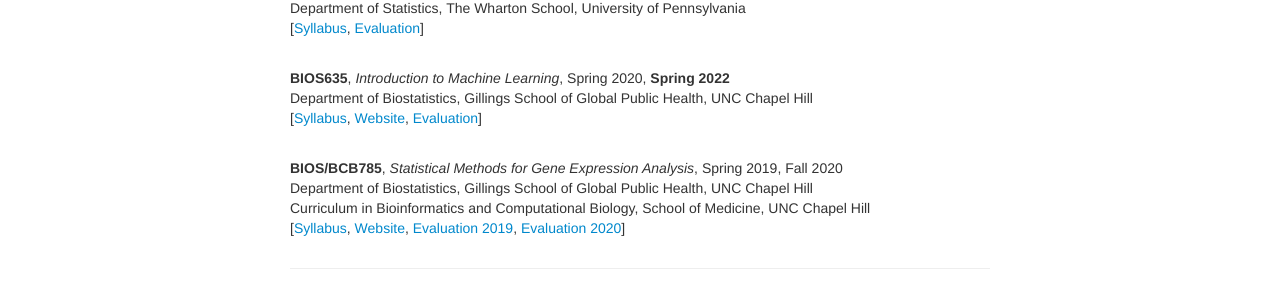
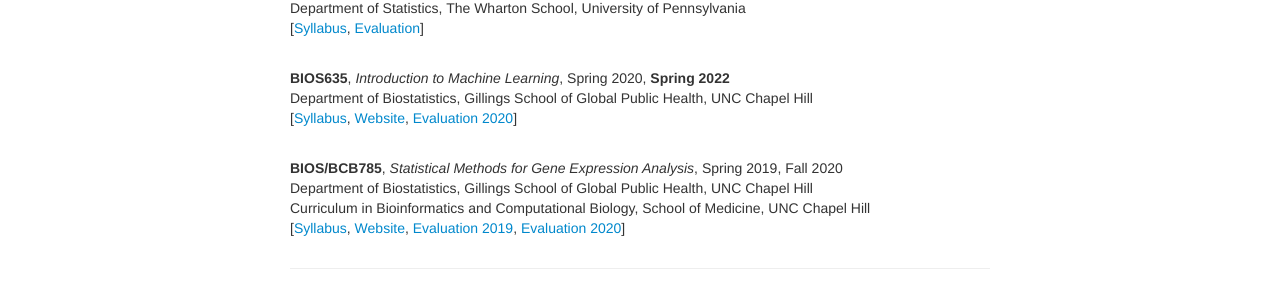
Before and after one commit to yuchaojiang/yuchaojiang.github.io, a Jekyll site: the page built from pages/teaching.md, in a window 1280 px wide. Shown: the part 174-476 px from the top of the page. Built offline with Jekyll 4.4.1, drawn with Linux system fonts in a browser that asks for light colours.

Commit message:
Update teaching.md

```diff
--- a/pages/teaching.md
+++ b/pages/teaching.md
@@ -14,7 +14,7 @@ Department of Statistics, The Wharton School, University of Pennsylvania <br/>
   <b>BIOS635</b>, <i>Introduction to Machine Learning</i>, Spring 2020, <b>Spring 2022</b> <br/>
 Department of Biostatistics, Gillings School of Global Public Health, UNC Chapel Hill <br/>
 [<a href="https://www.dropbox.com/s/o7bu8kg1lcv74tc/BIOS%20635_Intro%20Machine%20Learning_Syllabus_v1.pdf?dl=0" title="Syllabus BIOS635">Syllabus</a>, <a href="https://github.com/yuchaojiang/BIOS635/" title="Course Website">Website</a>,
-	<a href="https://www.dropbox.com/s/qgxn7j80wwpfl3s/selected_evaluation.pdf?dl=0" title="Evaluation 2020">Evaluation</a>]
+	<a href="https://www.dropbox.com/s/qgxn7j80wwpfl3s/selected_evaluation.pdf?dl=0" title="Evaluation 2020">Evaluation 2020</a>]
 </div>
 <br/>
 <div class="cv">
```
